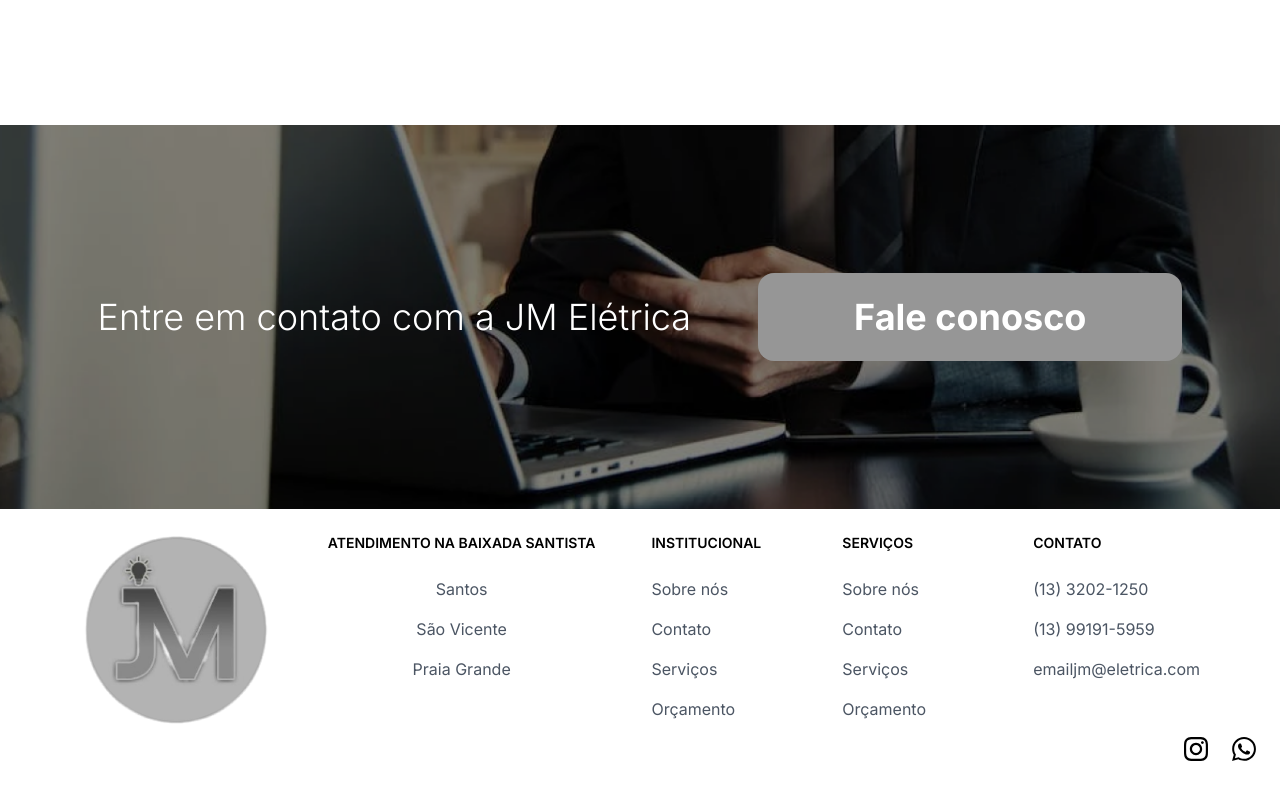
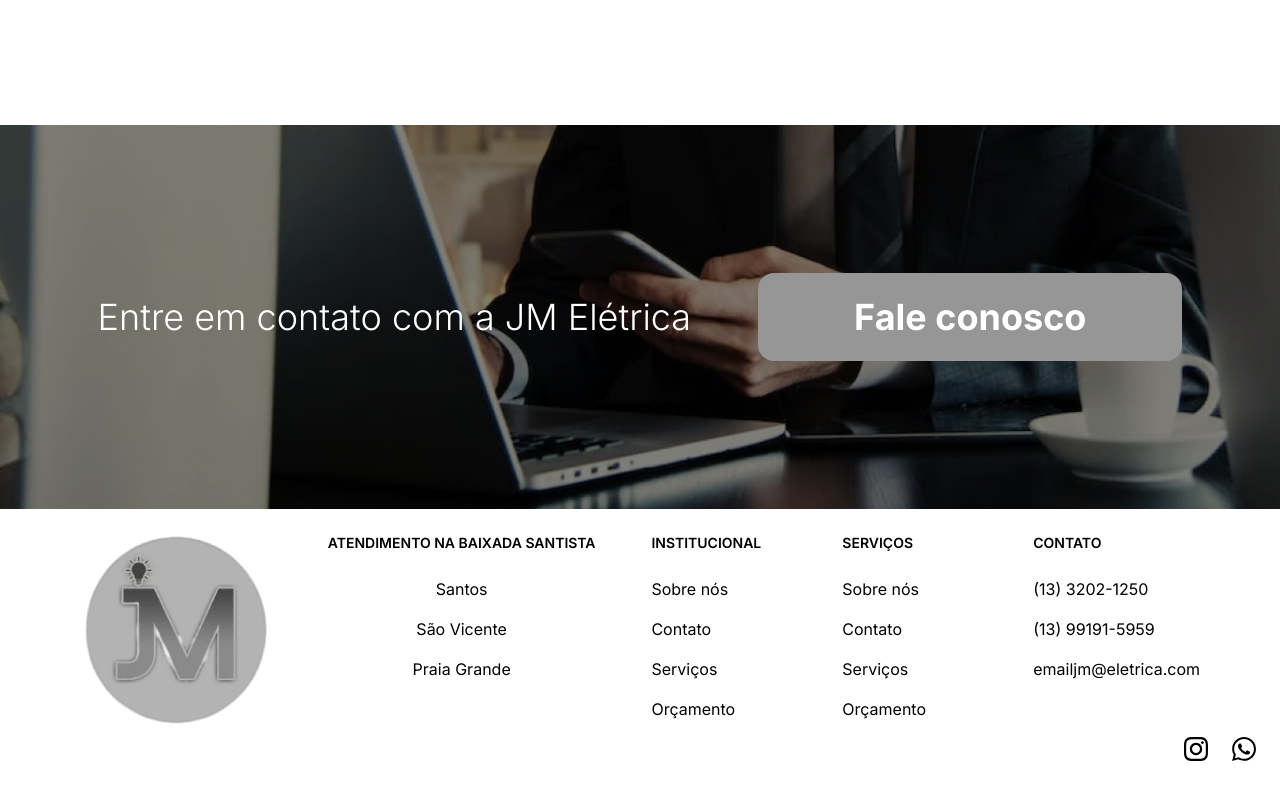
Before and after one commit to JellyFishDevelopment/jm-eletrica, a React (Vite) app: page / in a window 1280 px wide. Shown: the part 2515-3300 px from the top of the page. Built offline with nearby package versions, Linux system fonts and the light colour scheme.

Commit message:
Cor texto alterada

```diff
--- a/src/components/Footer.tsx
+++ b/src/components/Footer.tsx
@@ -10,7 +10,7 @@ export default function Footer() {
           <h2 className="mb-6 text-sm font-semibold text-black uppercase ">
             Atendimento na Baixada Santista
           </h2>
-          <ul className="text-gray-600 flex flex-col dark:text-gray-400">
+          <ul className="text-black flex flex-col ">
             <li className="mb-4 ">Santos</li>
             <li className="mb-4 ">São Vicente</li>
             <li className="mb-4 ">Praia Grande</li>
@@ -21,7 +21,7 @@ export default function Footer() {
             <h2 className="mb-6 text-sm font-semibold text-black uppercase ">
               Institucional
             </h2>
-            <ul className="text-gray-600 flex flex-col dark:text-gray-400">
+            <ul className="text-black flex flex-col ">
               <Link className="mb-4 hover:underline" to="/">
                 Sobre nós
               </Link>
@@ -40,7 +40,7 @@ export default function Footer() {
             <h2 className="mb-6 text-sm font-semibold text-black uppercase ">
               Serviços
             </h2>
-            <ul className="text-gray-600 flex flex-col dark:text-gray-400">
+            <ul className="text-black flex flex-col ">
               <li className="mb-4 ">Sobre nós</li>
               <li className="mb-4 ">Contato</li>
               <li className="mb-4 ">Serviços</li>
@@ -51,7 +51,7 @@ export default function Footer() {
             <h2 className="mb-6 text-sm font-semibold text-black uppercase ">
               Contato
             </h2>
-            <ul className="text-gray-600 flex flex-col dark:text-gray-400">
+            <ul className="text-black flex flex-col ">
               <li className="mb-4 ">(13) 3202-1250</li>
               <li className="mb-4 ">(13) 99191-5959</li>
               <li className="mb-4 ">emailjm@eletrica.com</li>
```
